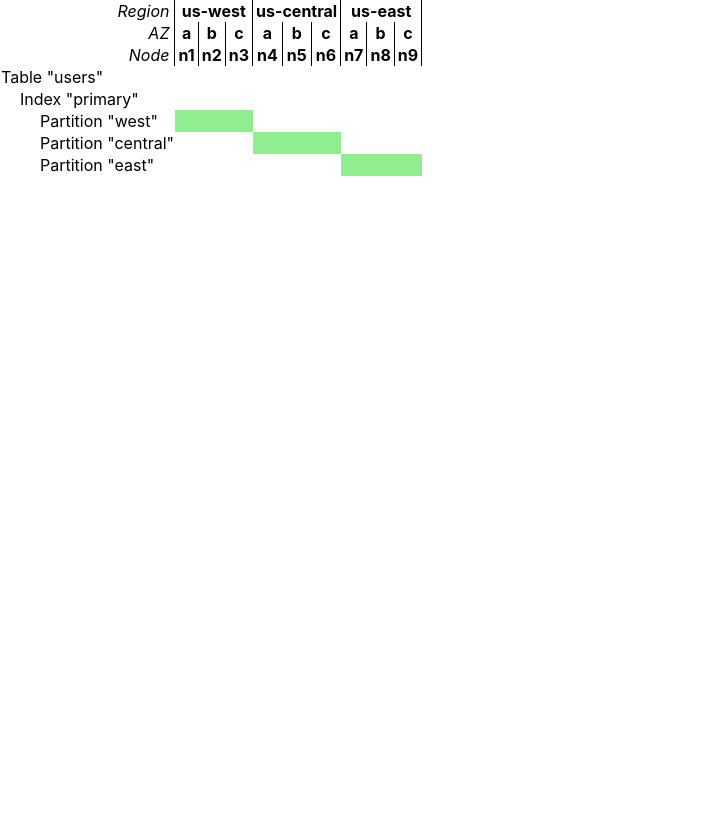
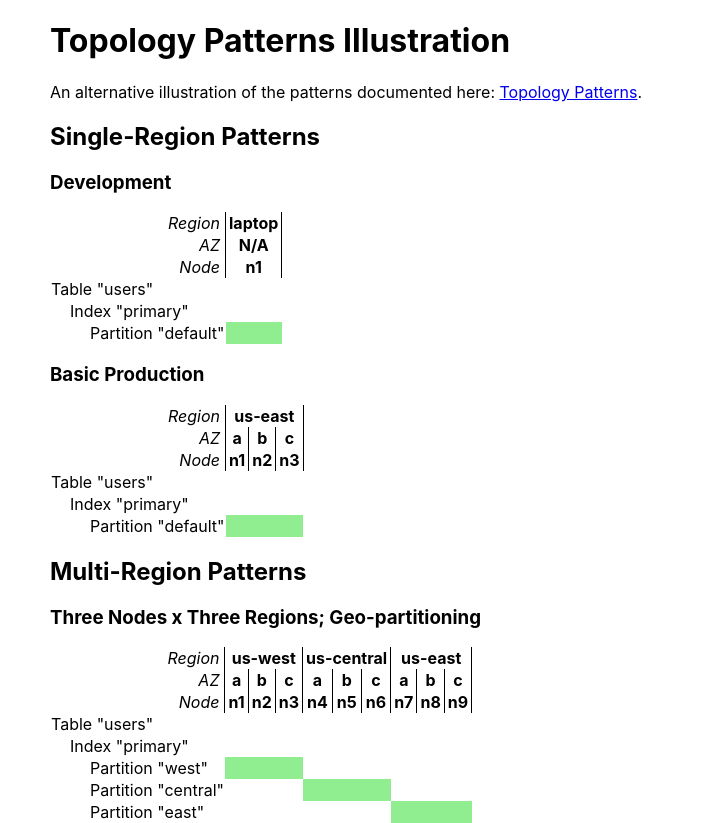
Before and after one commit to vilterp/crdb-config-explorer, a React (Create React App) app: page / in a window 1280 px wide. Shown: the whole page, without its empty margins (0-703 px from the left). Before the commit the page ends 800 px from the top, so only its background shows below. Built offline with nearby package versions, Linux system fonts and the light colour scheme.

Commit message:
basic examples

```diff
--- a/src/App.css
+++ b/src/App.css
@@ -1,3 +1,7 @@
+.container {
+  margin-left: 50px;
+}
+
 .config-view {
   border-collapse: collapse;
 }
--- a/src/App.tsx
+++ b/src/App.tsx
@@ -1,18 +1,46 @@
 import React from "react";
 import { ConfigurationView } from "./views/configurationMatrix";
-import { threeRegions, usersTable } from "./configurations";
+import {
+  singleNode,
+  threeNodesOneRegion,
+  threeNodesThreeRegions,
+  usersTablePartitioned,
+  usersTableUnPartitioned
+} from "./configurations";
 import "./App.css";
 
 function App() {
   return (
-    <>
+    <div className="container">
+      <h1>Topology Patterns Illustration</h1>
+      <p>
+        An alternative illustration of the patterns documented here:{" "}
+        <a href="https://www.cockroachlabs.com/docs/stable/topology-patterns.html">
+          Topology Patterns
+        </a>
+        .
+      </p>
+      <h2>Single-Region Patterns</h2>
+      <h3>Development</h3>
+      <ConfigurationView
+        config={{ formation: singleNode, table: usersTableUnPartitioned }}
+      />
+      <h3>Basic Production</h3>
       <ConfigurationView
         config={{
-          formation: threeRegions,
-          table: usersTable
+          formation: threeNodesOneRegion,
+          table: usersTableUnPartitioned
         }}
       />
-    </>
+      <h2>Multi-Region Patterns</h2>
+      <h3>Three Nodes x Three Regions; Geo-partitioning</h3>
+      <ConfigurationView
+        config={{
+          formation: threeNodesThreeRegions,
+          table: usersTablePartitioned
+        }}
+      />
+    </div>
   );
 }
 
--- a/src/configurations.ts
+++ b/src/configurations.ts
@@ -5,10 +5,10 @@ import { Formation, Table } from "./model";
 export const singleNode: Formation = {
   regions: [
     {
-      name: "us-east",
+      name: "laptop",
       azs: [
         {
-          name: "a",
+          name: "N/A",
           nodes: [
             {
               id: 1
@@ -20,7 +20,7 @@ export const singleNode: Formation = {
   ]
 };
 
-export const singleRegion: Formation = {
+export const threeNodesOneRegion: Formation = {
   regions: [
     {
       name: "us-east",
@@ -36,7 +36,7 @@ export const singleRegion: Formation = {
   ]
 };
 
-export const threeRegions: Formation = {
+export const threeNodesThreeRegions: Formation = {
   regions: ["us-west", "us-central", "us-east"].map((regName, regIdx) => ({
     name: regName,
     azs: ["a", "b", "c"].map((azName, azIdx) => ({
@@ -52,7 +52,17 @@ export const threeRegions: Formation = {
 
 // TABLES
 
-export const usersTable: Table = {
+export const usersTableUnPartitioned: Table = {
+  name: "users",
+  indexes: [
+    {
+      name: "primary",
+      partitions: [{ name: "default" }]
+    }
+  ]
+};
+
+export const usersTablePartitioned: Table = {
   name: "users",
   indexes: [
     {
@@ -70,9 +80,7 @@ export const usersTable: Table = {
           name: "east",
           zoneConfig: { leaseholdersRegion: null, dataRegion: "us-east" }
         }
-      ],
-      zoneConfig: null
+      ]
     }
-  ],
-  zoneConfig: null
+  ]
 };
--- a/src/model.ts
+++ b/src/model.ts
@@ -29,18 +29,18 @@ export interface Node {
 export interface Table {
   name: string;
   indexes: Index[];
-  zoneConfig: ZoneConfig | null;
+  zoneConfig?: ZoneConfig;
 }
 
 export interface Index {
   name: string;
   partitions: Partition[];
-  zoneConfig: ZoneConfig | null;
+  zoneConfig?: ZoneConfig;
 }
 
 export interface Partition {
   name: string;
-  zoneConfig: ZoneConfig | null;
+  zoneConfig?: ZoneConfig;
 }
 
 export interface ZoneConfig {
--- a/src/simulate.tsx
+++ b/src/simulate.tsx
@@ -9,7 +9,7 @@ export function allocate(
 ): Allocation {
   // TODO: actual logic
   const zoneConfig = getZoneConfig(schemaPath);
-  if (zoneConfig === null) {
+  if (zoneConfig === undefined) {
     return { type: "Data" };
   }
   if (zoneConfig.dataRegion === nodePath.regionName) {
@@ -19,7 +19,7 @@ export function allocate(
   }
 }
 
-function getZoneConfig(schemaPath: SchemaPath): ZoneConfig | null {
+function getZoneConfig(schemaPath: SchemaPath): ZoneConfig | undefined {
   if (schemaPath.partition.zoneConfig) {
     return schemaPath.partition.zoneConfig;
   } else {
```
